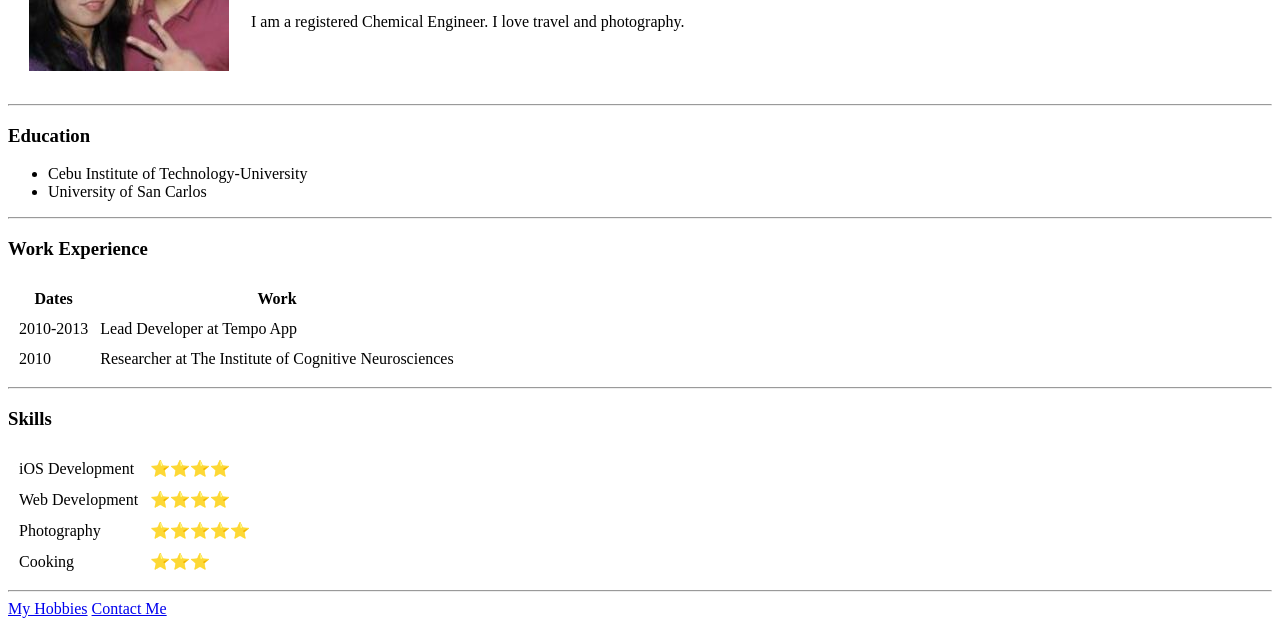
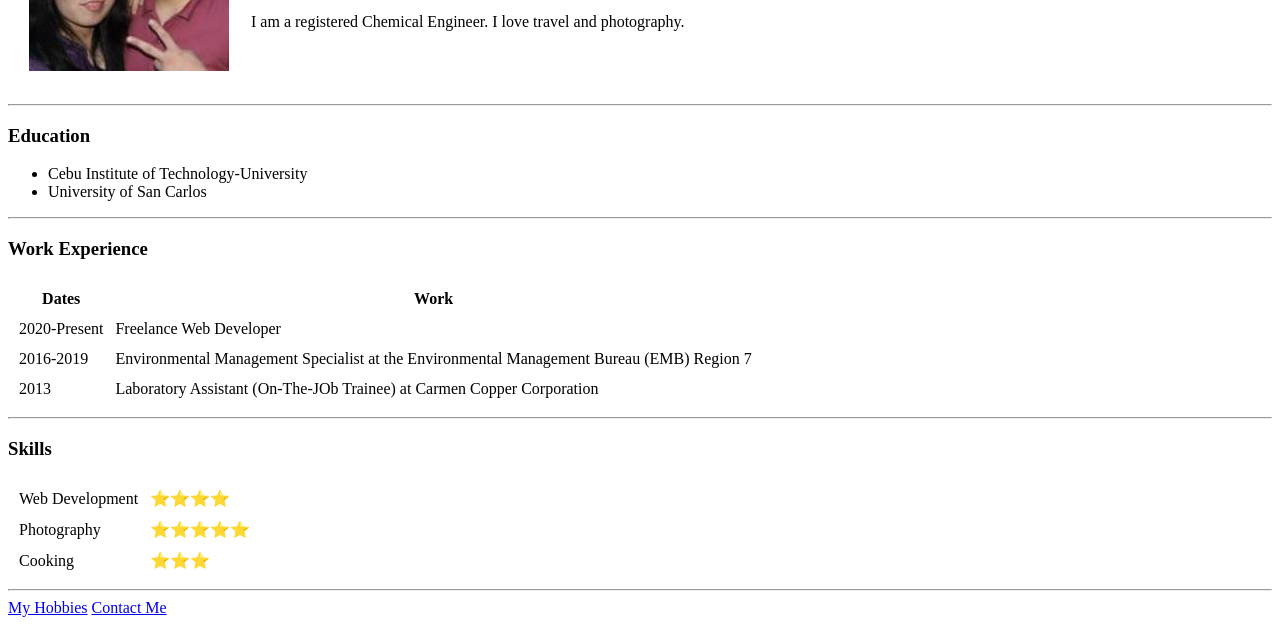
Before and after one commit to miggthevoyager/cv, a plain HTML site: page index.html in a window 1280 px wide. Shown: the part 158-800 px from the top of the page. Drawn offline with Linux system fonts and the light colour scheme.

Commit message:
Update index.html

```diff
--- a/index.html
+++ b/index.html
@@ -32,12 +32,16 @@
       </thead>
       <tbody>
         <tr>
-            <td>2010-2013</td>
-            <td>Lead Developer at Tempo App</td>
+            <td>2020-Present</td>
+            <td>Freelance Web Developer</td>
         </tr>
         <tr>
-            <td>2010</td>
-            <td>Researcher at The Institute of Cognitive Neurosciences</td>
+            <td>2016-2019</td>
+            <td>Environmental Management Specialist at the Environmental Management Bureau (EMB) Region 7</td>
+        </tr>
+        <tr>
+            <td>2013</td>
+            <td>Laboratory Assistant (On-The-JOb Trainee) at Carmen Copper Corporation</td>
         </tr>
       </tbody>
       <tfoot>
@@ -48,10 +52,6 @@
   <hr>
   <h3>Skills</h3>
             <table cellspacing="10">
-                <tr>
-                    <td>iOS Development</td>
-                    <td>⭐⭐⭐⭐</td>
-                </tr>
                 <tr>
                   <td>Web Development</td>
                   <td>⭐⭐⭐⭐</td>
```
